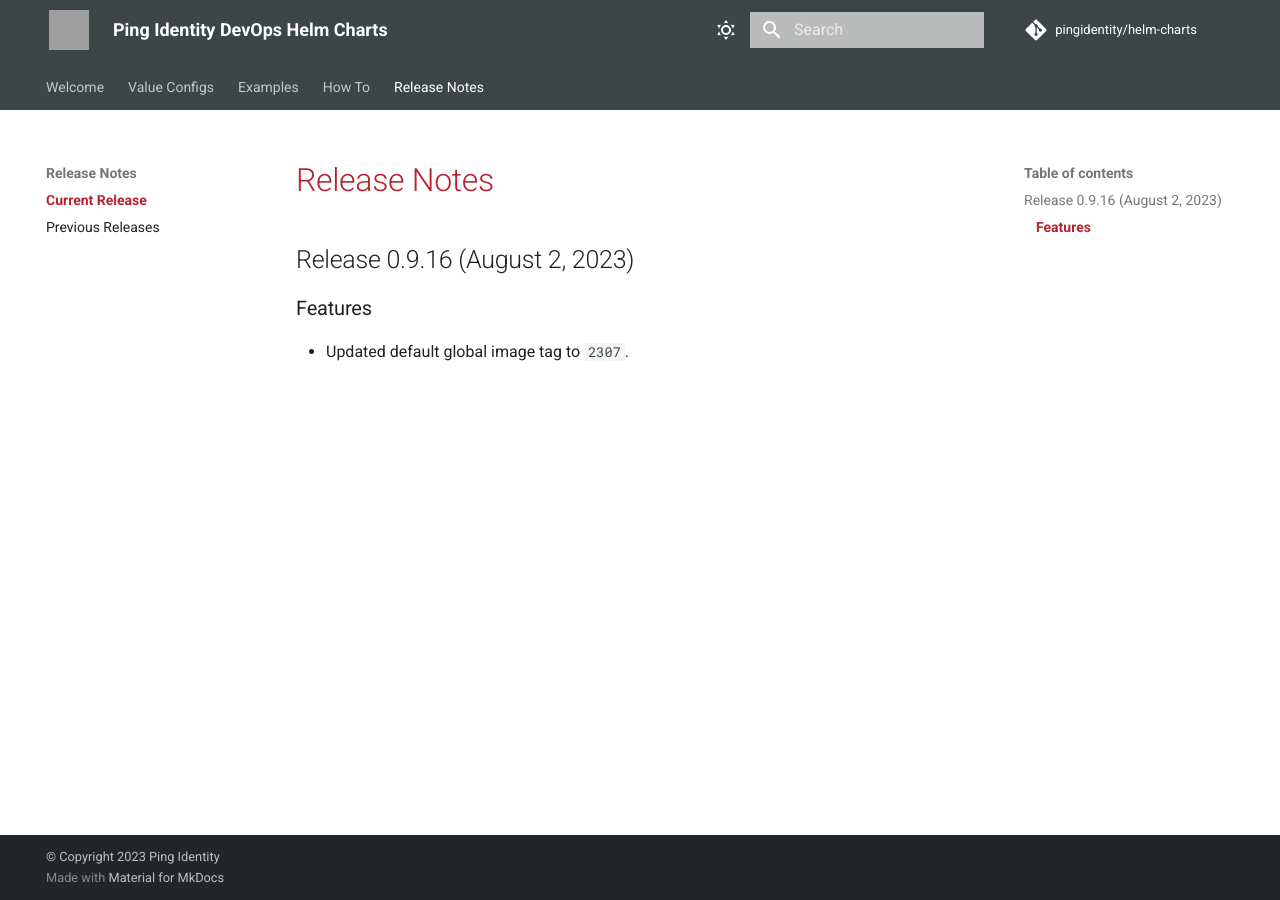
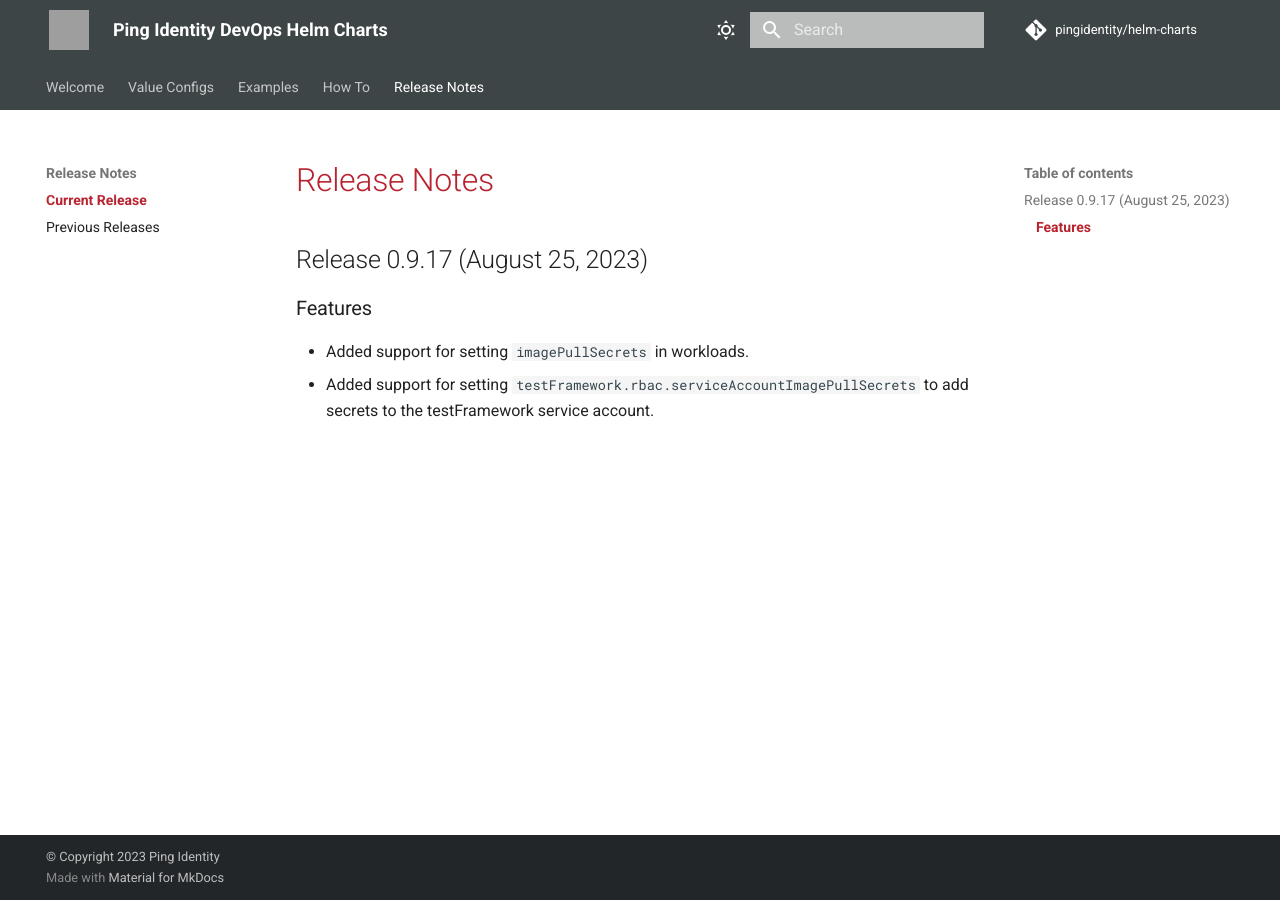
Before and after one commit to pingidentity/helm-charts, an MkDocs documentation site: the page built from docs/release-notes/currentRelease.md, in a window 1280 px wide. Built offline with MkDocs 1.6.1 and Material for MkDocs 9.7.7, drawn with Linux system fonts in a browser that asks for light colours; comment, search, counter and statistics services are not loaded; grey boxes are pictures that could not be loaded.

Commit message:
Release 0.9.17

```diff
--- a/docs/release-notes/currentRelease.md
+++ b/docs/release-notes/currentRelease.md
@@ -1,4 +1,5 @@
 # Release Notes
-## Release 0.9.16 (August 2, 2023)
+## Release 0.9.17 (August 25, 2023)
 ### Features ###
-  - Updated default global image tag to `2307`.
+  - Added support for setting `imagePullSecrets` in workloads.
+  - Added support for setting `testFramework.rbac.serviceAccountImagePullSecrets` to add secrets to the testFramework service account.
```
Also changed, not shown: docs/config/supported-values.md (+2 -0 lines), docs/index.yaml (+13 -1 lines), docs/release-notes/previousReleases.md (+4 -0 lines), 1 other file.
